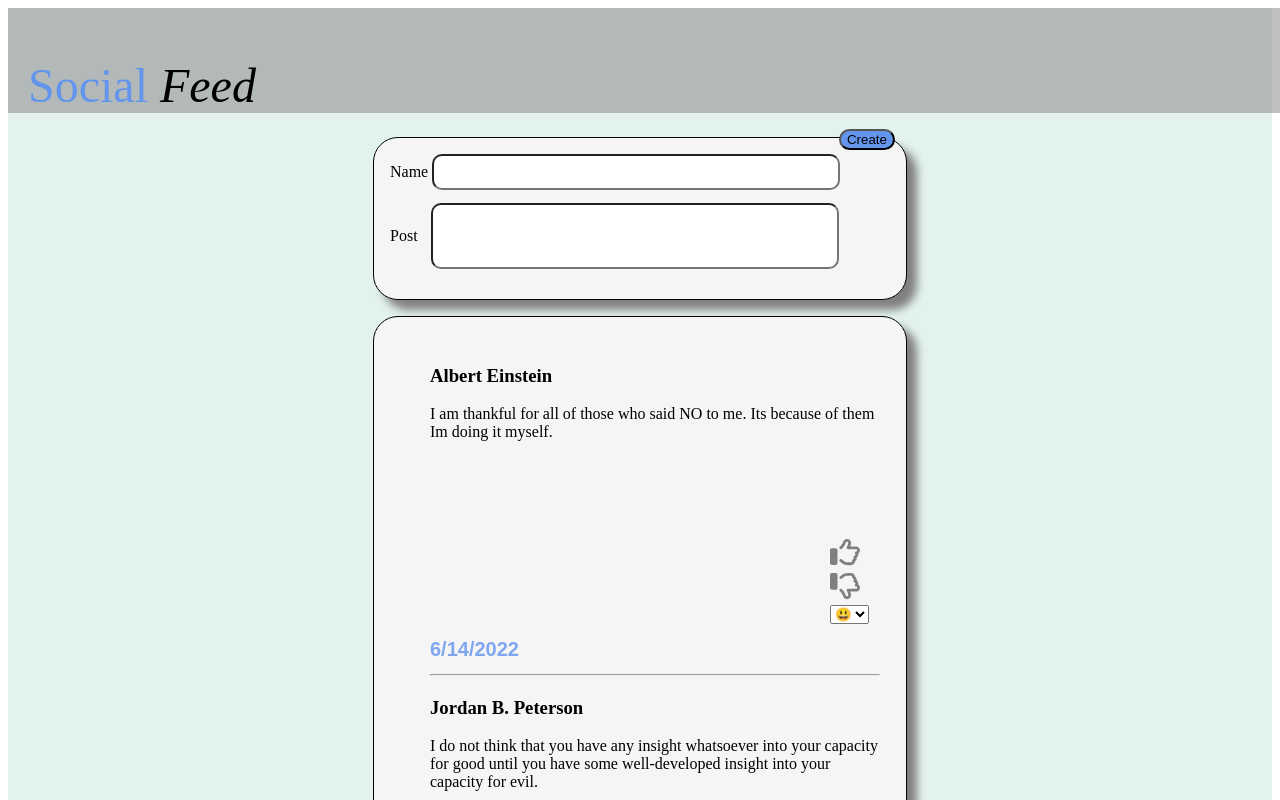
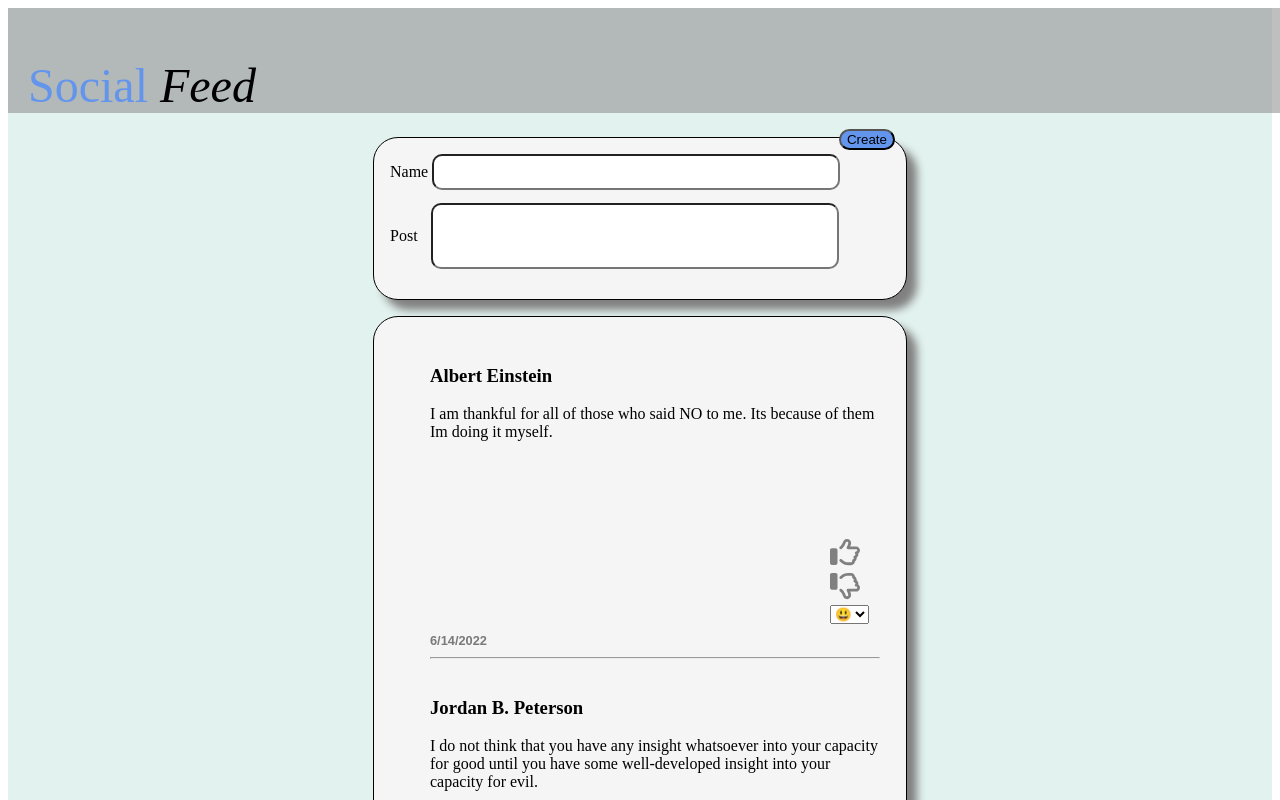
Before and after one commit to charliebrown1221/Social-Feed, a React (Create React App) app: page / in a window 1280 px wide. Shown: the top 800 px of the page. Built offline with nearby package versions, Linux system fonts and the light colour scheme; the HTML template or start-up script is replaced by a standard one.

Commit message:
added reactions

```diff
--- a/src/components/Post/Post.css
+++ b/src/components/Post/Post.css
@@ -49,8 +49,8 @@
 }
 .date-size{
     font-family: fantasy;
-    color: rgba(100, 148, 237, 0.813);
-    font-size: x-small;
+    color: rgba(0, 0, 0, 0.501);
+    font-size: 40%;
     margin-left: -400px;
 
 }
```
